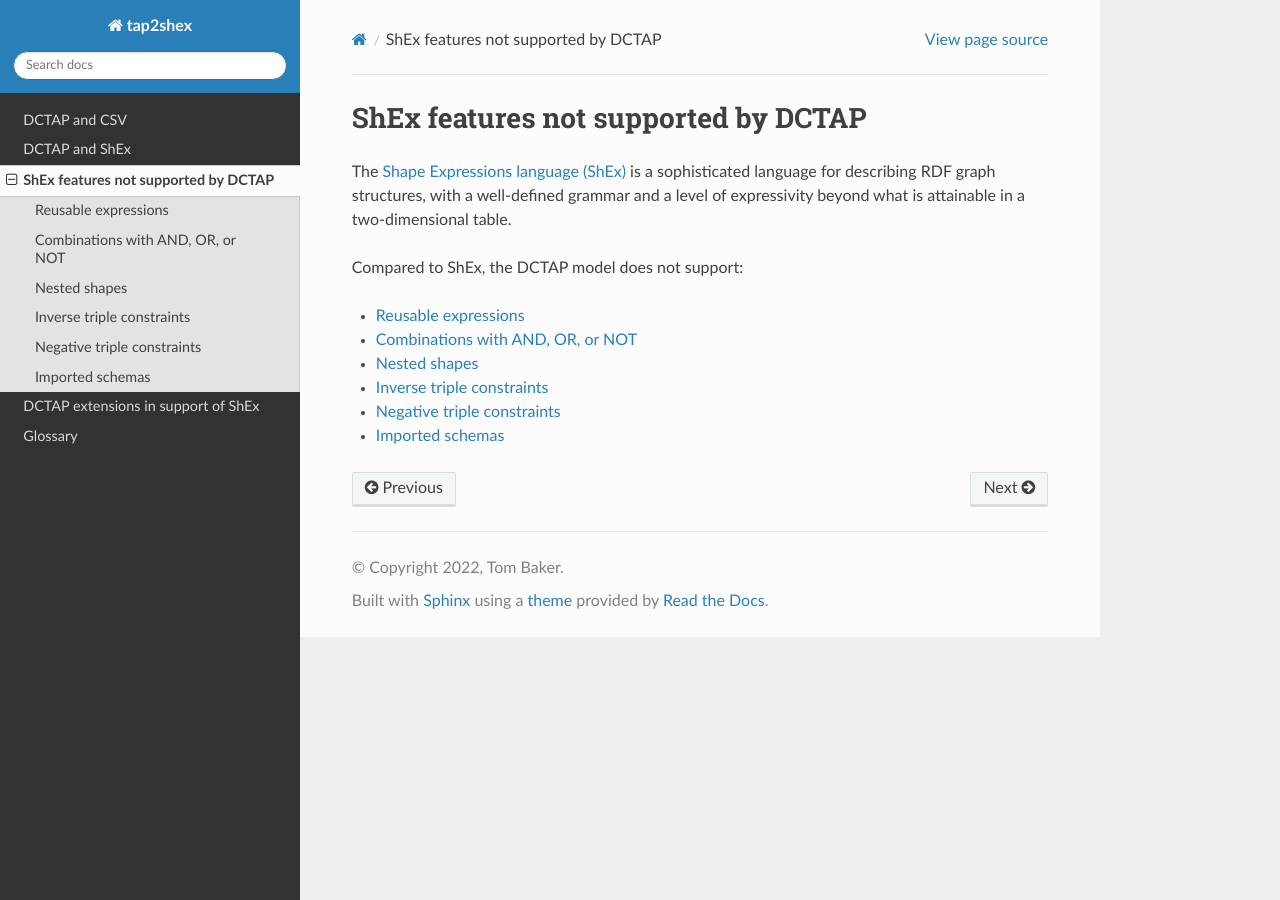
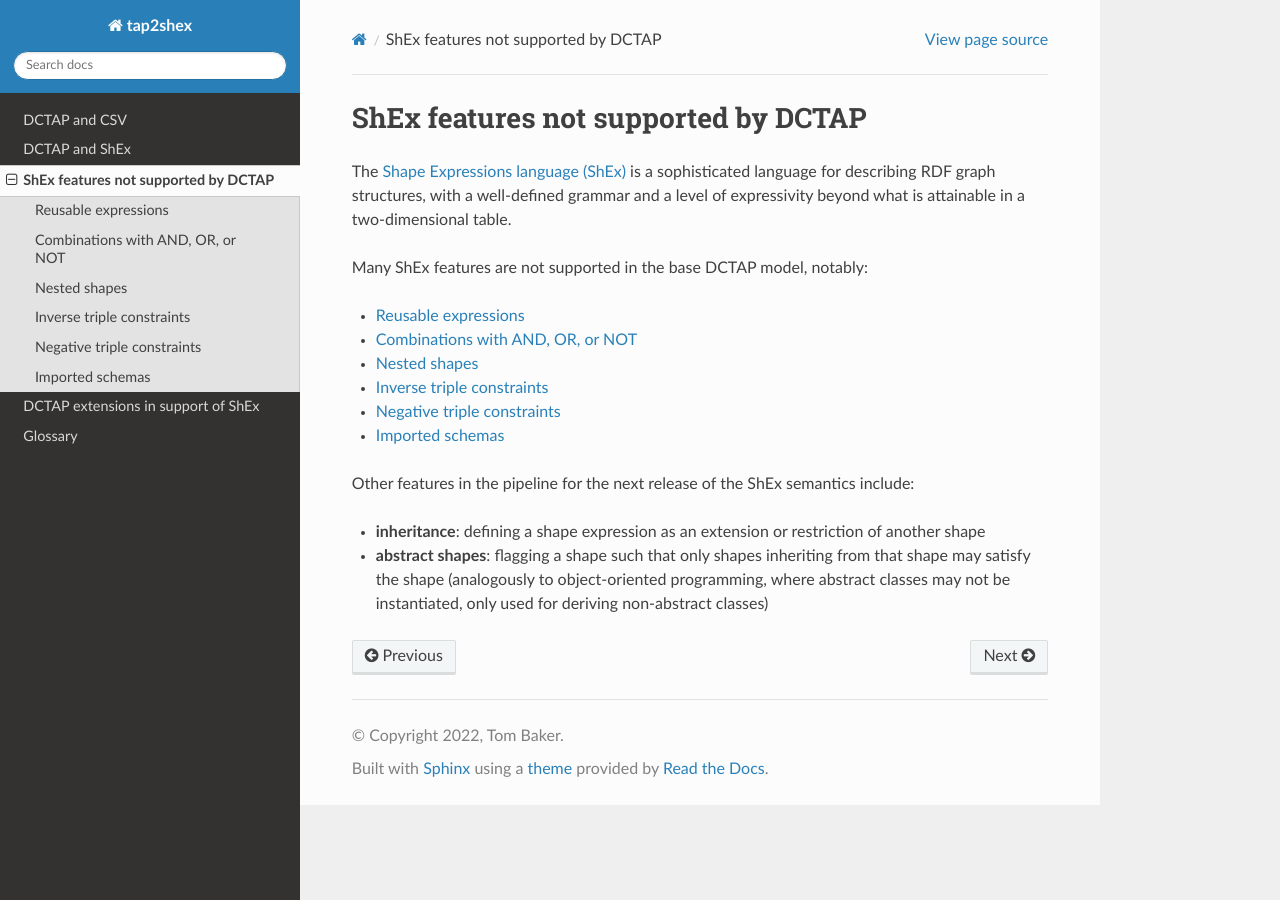
Before and after one commit to tombaker/tapshex, a Sphinx documentation site: the page built from docs/comparison/index.rst, in a window 1280 px wide. Built offline with Sphinx 7.4.7 and the Read the Docs theme 2.0.0, drawn with Linux system fonts in a browser that asks for light colours; pages that are not in the unit, such as notebooks, are missing from menus.

Commit message:
extensions - DCTAP extensions in support of ShEx

```diff
--- a/docs/comparison/index.rst
+++ b/docs/comparison/index.rst
@@ -5,7 +5,7 @@ ShEx features not supported by DCTAP
 
 The `Shape Expressions language (ShEx) <https://shexspec.github.io/primer/>`_ is a sophisticated language for describing RDF graph structures, with a well-defined grammar and a level of expressivity beyond what is attainable in a two-dimensional table.
 
-Compared to ShEx, the DCTAP model does not support:
+Many ShEx features are not supported in the base DCTAP model, notably:
 
 .. toctree::
    :maxdepth: 2
@@ -16,3 +16,8 @@ Compared to ShEx, the DCTAP model does not support:
    inverse_triple_constraints/index.rst
    negative_triple_constraints/index.rst
    imported_schemas/index.rst
+
+Other features in the pipeline for the next release of the ShEx semantics include:
+
+- **inheritance**: defining a shape expression as an extension or restriction of another shape
+- **abstract shapes**: flagging a shape such that only shapes inheriting from that shape may satisfy the shape (analogously to object-oriented programming, where abstract classes may not be instantiated, only used for deriving non-abstract classes)
--- a/docs/index.rst
+++ b/docs/index.rst
@@ -19,5 +19,5 @@ This module is under development at `https://github.com/tombaker/tap2shex <https
    dctap_and_csv/index.rst
    dctap_and_shex/index.rst
    comparison/index.rst
-   shex_extensions/index.rst
+   extensions/index.rst
    glossary/index.rst
```
Also changed, not shown: docs/extensions/index.rst (added, +12 -0 lines), docs/shex_extensions/closed_shapes/index.rst (deleted, +0 -9 lines), docs/shex_extensions/extra_properties/index.rst (deleted, +0 -10 lines), docs/shex_extensions/index.rst (deleted, +0 -10 lines).
